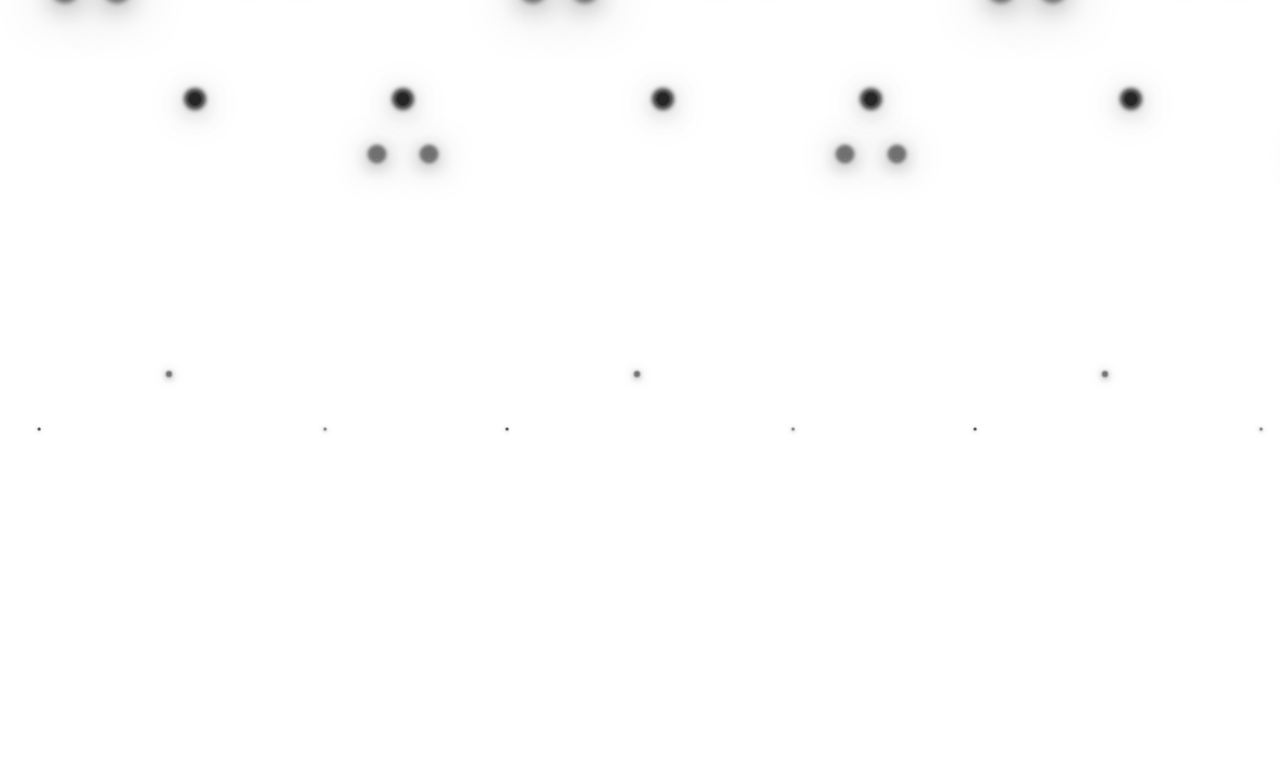
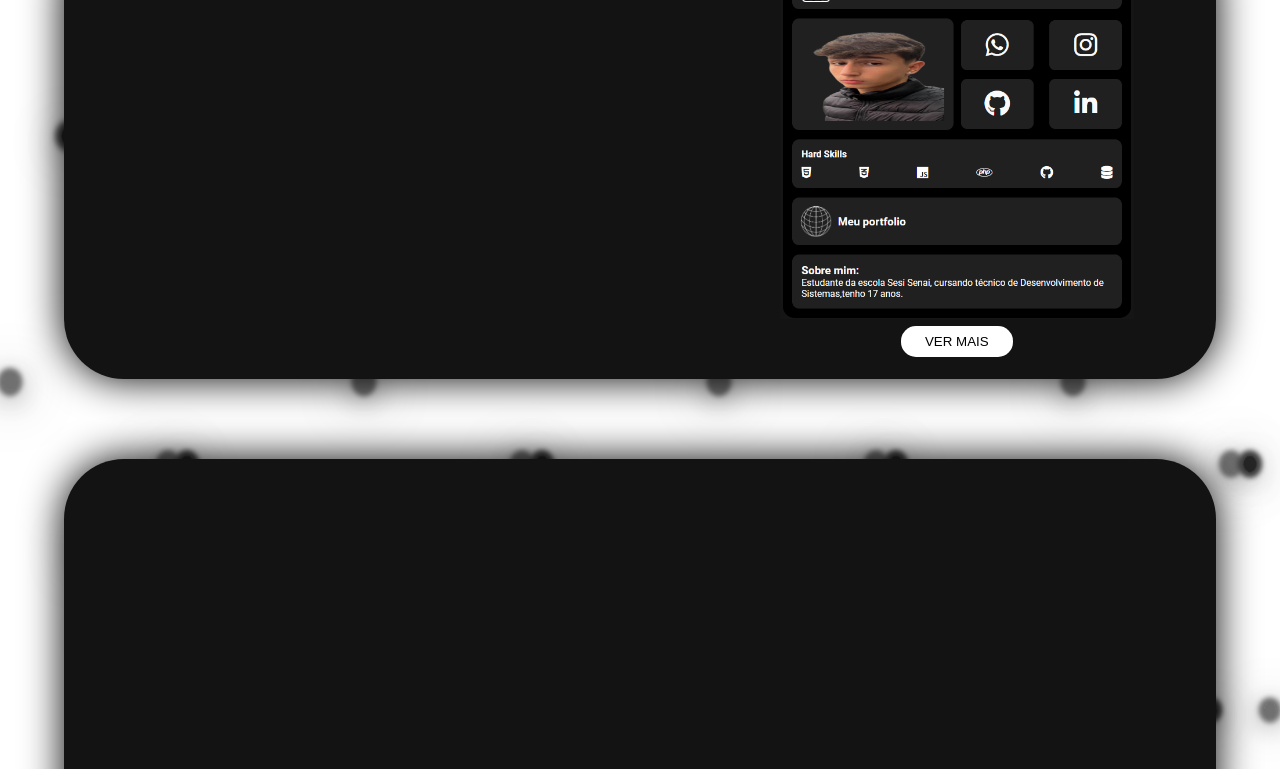
Before and after one commit to Henrique-Venzon/Portifolio, a plain HTML site: page projetos.html in a window 1280 px wide. Shown: the part 331-1100 px from the top of the page. Before the commit the page ends 800 px from the top, so only its background shows below. Drawn offline with Linux system fonts and the light colour scheme; files whose address does not match are found by name.

Commit message:
atualizações

```diff
--- a/css/projetos.css
+++ b/css/projetos.css
@@ -7,11 +7,10 @@
 main {
     position: relative;
     width: 100%;
-    height: 100vh;
+    height: 180vh;
     overflow: hidden;
   }
   .fundo-animado {
-    position: absolute;
     display: flex;
 }
 .fundo-animado span {
@@ -24,14 +23,14 @@ main {
     box-shadow: 0 0 10px 10px #707070,
     0 10px 50px #242424,
     0 10px 100px #242424;
-    animation: animar calc(80s / var(--i)) linear infinite;
+    animation: animar calc(100s / var(--i)) linear infinite;
 }
 @keyframes animar {
     0% {
-        transform: translateY(100vh) scale(0);
+        transform: translateY(200vh) scale(0.4);
     }
     100% {
-        transform: translateY(-10vh) scale(1);
+        transform: translateY(-5vh) scale(0.7);
     }
 }
 .fundo-animado span:nth-of-type(even) {
@@ -40,3 +39,63 @@ main {
     0 10px 50px #696969,
     0 10px 100px #808080;
 }
+
+.cardsProjetos{
+    margin-top: 0vh;
+    width: 100%;
+    height: 190vh;
+    position: absolute;
+    display: flex;
+    align-items: center;
+    justify-content: center;
+    flex-wrap: wrap;
+    flex-direction: column;
+}
+.cards{
+    margin-bottom: 10vh;
+    height: 450px;
+    background-color: #131313;
+    width: 90%;
+    border-radius:60px;
+    display: flex;
+    box-shadow: 0 0 40px black;
+    transition: 1.2s ease-in-out;
+}
+.cards:hover{
+    transform: scale(1.05);
+}
+.contexto{
+    width: 55%;
+}
+.imagemButton{
+    width: 45%;
+    display: flex;
+    justify-content: center;
+}
+.divisao{
+    width: 72%;
+    justify-content: center;
+    flex-direction: column;
+    display: flex;
+    align-items: center;
+    margin-top: 1.5%;
+    margin-bottom: 1.5%;
+}
+.imagemButton img{
+    width: 95%;
+}
+.imagemButton button{
+    margin-top: 2%;
+    width: 30%;
+    justify-content: center;
+    display: flex;
+    padding: 8px 0px;
+    border-radius: 15px;
+    border: none;
+    background-color: #fff;
+    transition: .8s ease-in-out;
+    cursor: pointer;
+}
+.imagemButton button:hover{
+    transform: scale(1.2);
+}
--- a/projetos.html
+++ b/projetos.html
@@ -82,7 +82,25 @@
             <span style="--i:10"></span>
             <span style="--i:27"></span>
         </div>
+        <div class="cardsProjetos">
+            <div class="cards">
+                <div class="contexto">
+
+                </div>
+                <div class="imagemButton">
+                    <div class="divisao">
+                    <img src="img/linkBio.png" alt="">
+                    <button>VER MAIS</button>
+                </div>
+                </div>
+            </div>
+            <div class="cards">
+
+            </div>
+
+        </div>
     </main>
+
    </body>
 
    <script src="hiperslinks.js"></script>
```
Also changed, not shown: img/eu.png (deleted), img/linkBio.png (added).
